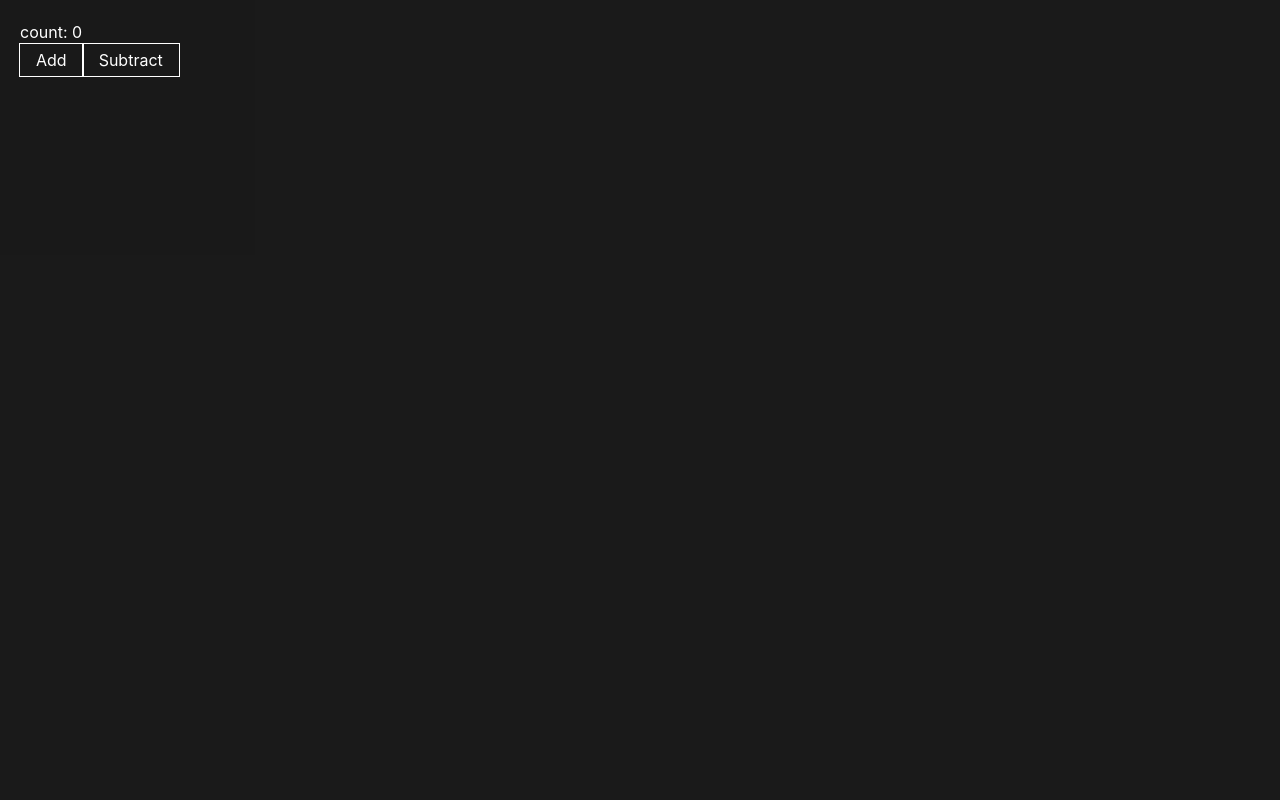
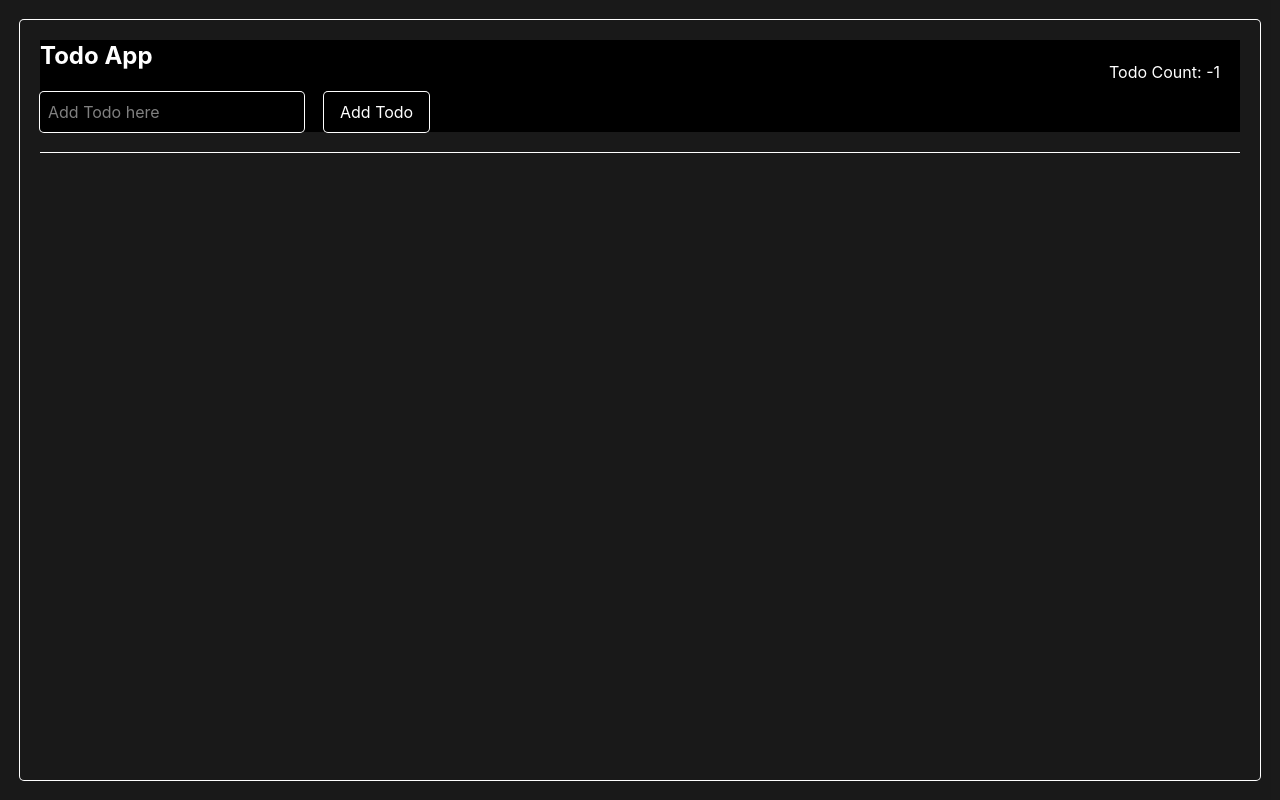
Before and after one commit to dev-lumi/react-state-management, a React (Vite) app: page / in a window 1280 px wide. Built offline with nearby package versions, Linux system fonts and the light colour scheme.

Commit message:
derived state is added

```diff
--- a/src/App.tsx
+++ b/src/App.tsx
@@ -1,10 +1,14 @@
-import Counter from "./Counter"
+// import Counter from "./components/Counter"
+
+import Todo from "./components/Todo"
 
 
 function App() {
   return (
     <div className="bg-black/90 h-screen text-white p-5">
-      <Counter></Counter>
+      {/* <Counter></Counter> */}
+      <Todo></Todo>
+
     </div>
   )
 }
--- /dev/null
+++ b/src/components/Todo.tsx
@@ -0,0 +1,89 @@
+import { useState } from "react";
+
+type Todo = {
+  id?: number;
+  title: string;
+  completed?: boolean;
+};
+
+function Todo() {
+  const [todos, setTodos] = useState<Todo[]>([]);
+  const [title, setTitle] = useState<string>("");
+
+  const todosCount = todos.length - 1;
+
+  //add todo
+  const addTodo = () => {
+    if (title.trim() === "") return;
+    const newTodo: Todo = {
+      id: Date.now(),
+      title: title,
+      completed: false,
+    };
+    setTodos((prevTodos) => [...prevTodos, newTodo]);
+    setTitle("");
+  };
+
+  //delete todo
+  const deleteTodo = (id: number | undefined) => {
+    setTodos((prevTodos) => prevTodos.filter((todo) => todo.id !== id));
+  };
+
+  //toggle todo
+  const toggleTodo = (id: number | undefined) => {
+    setTodos((prevTodos) =>
+      prevTodos.map((todo) =>
+        todo.id === id ? { ...todo, completed: !todo.completed } : todo,
+      ),
+    );
+  };
+  return (
+    <div className="ring rounded p-5 h-full overflow-y-scroll relative">
+      <div className="sticky bg-black  top-0">
+        <h1 className="text-2xl font-bold mb-5">Todo App</h1>
+        <p className="absolute top-5 right-5">Todo Count: {todosCount}</p>
+        {/* input  */}
+        <input
+          type="text"
+          placeholder="Add Todo here"
+          value={title}
+          onChange={(e) => setTitle(e.target.value)}
+          className="ring p-2 rounded "
+        />
+        <button onClick={addTodo} className="ring px-4 py-2 rounded ml-5">
+          Add Todo
+        </button>
+      </div>
+
+      {/* Todo List  */}
+      <ul className="border-t mt-5 py-5 ">
+        {todos.map((todo) => (
+          <li key={todo.id} className="border-b py-2">
+            <span
+              className="italic font-semibold text-[14px]"
+              style={{
+                textDecoration: todo.completed ? "line-through" : "none",
+              }}
+            >
+              {todo.title}
+            </span>
+            <button
+              onClick={() => toggleTodo(todo.id)}
+              className="ring px-4 py-2 rounded ml-5"
+            >
+              {todo.completed ? "undo" : "completed"}
+            </button>
+            <button
+              onClick={() => deleteTodo(todo.id)}
+              className="ring px-4 py-2 rounded ml-5"
+            >
+              Delete
+            </button>
+          </li>
+        ))}
+      </ul>
+    </div>
+  );
+}
+
+export default Todo;
```
Also changed, not shown: src/components/Counter.tsx (renamed from src/Counter.tsx).
